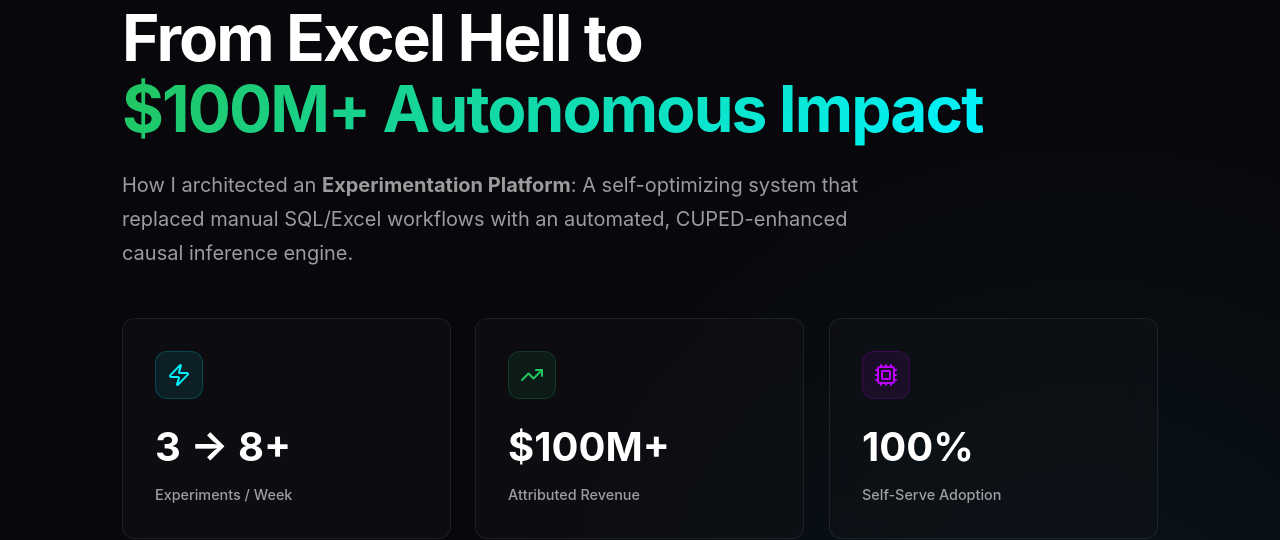
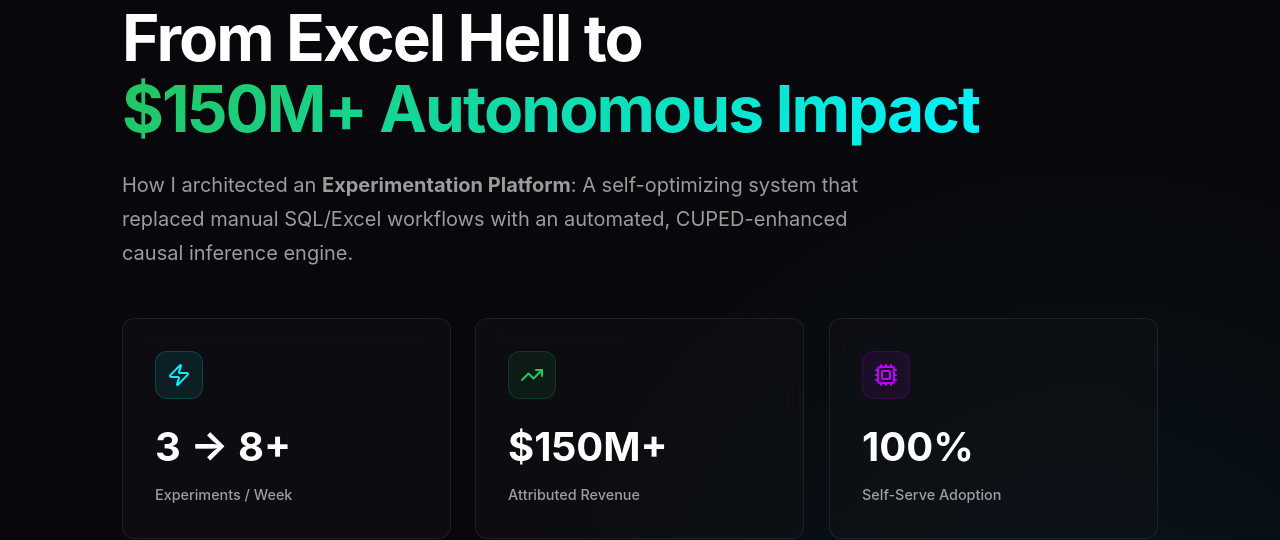
Before and after one commit to justsuyash/justsuyash_portfolio, a React (Vite) app: page /safe in a window 1280 px wide. Shown: the part 213-753 px from the top of the page. Built offline with nearby package versions, Linux system fonts and the light colour scheme.

Commit message:
Update impact metrics to 150M+

```diff
--- a/src/pages/HomePage.jsx
+++ b/src/pages/HomePage.jsx
@@ -190,7 +190,7 @@ const HomePage = () => {
                                 letterSpacing: '-0.03em',
                                 marginBottom: '20px'
                             }}>
-                                $100+ Million Impact Through
+                                $150+ Million Impact Through
                                 <br />
                                 <span style={{
                                     background: 'linear-gradient(135deg, #00f3ff 0%, #bd00ff 100%)',
--- a/src/pages/SafePlatformPage.jsx
+++ b/src/pages/SafePlatformPage.jsx
@@ -43,7 +43,7 @@ const SafePlatformPage = () => {
                                 background: 'linear-gradient(135deg, #22c55e 0%, #00f3ff 100%)',
                                 WebkitBackgroundClip: 'text', WebkitTextFillColor: 'transparent'
                             }}>
-                                $100M+ Autonomous Impact
+                                $150M+ Autonomous Impact
                             </span>
                         </h1>
 
@@ -61,7 +61,7 @@ const SafePlatformPage = () => {
                     }}>
                         {[
                             { value: '3 → 8+', label: 'Experiments / Week', icon: <Zap size={24} />, color: '#00f3ff' },
-                            { value: '$100M+', label: 'Attributed Revenue', icon: <TrendingUp size={24} />, color: '#22c55e' },
+                            { value: '$150M+', label: 'Attributed Revenue', icon: <TrendingUp size={24} />, color: '#22c55e' },
                             { value: '100%', label: 'Self-Serve Adoption', icon: <Cpu size={24} />, color: '#bd00ff' }
                         ].map((stat, idx) => (
                             <motion.div
```
